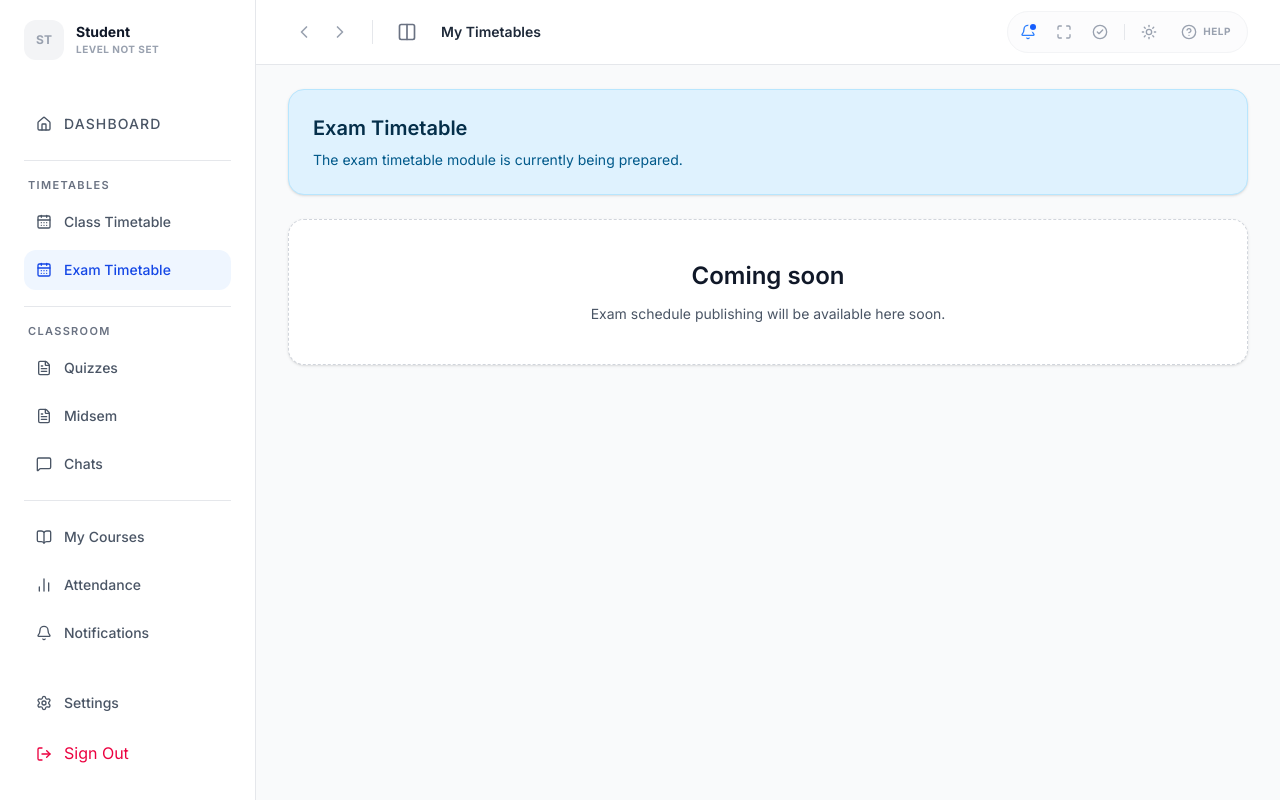
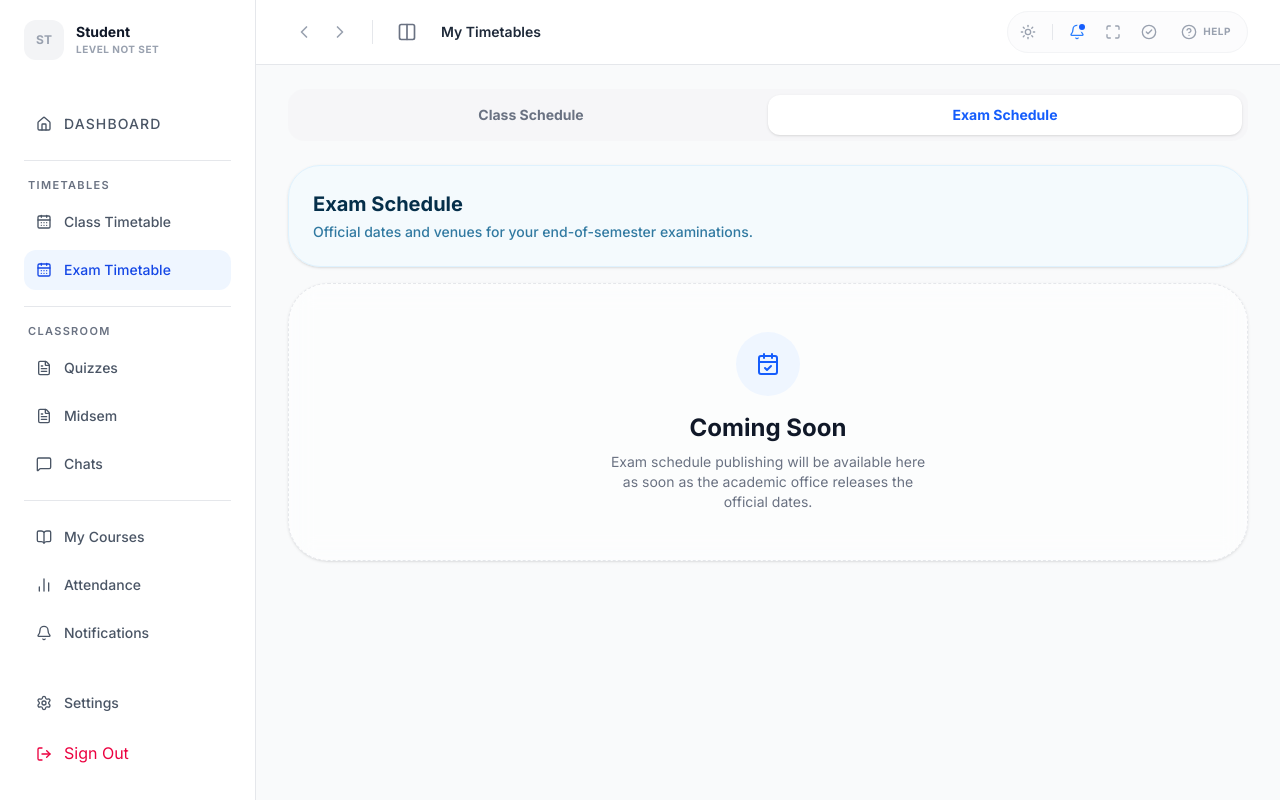
Before and after one commit to WonderDogbe/TertiaryFree, a Next.js app: page /dashboard/exam-timetable in a window 1280 px wide. Built offline with nearby package versions, Linux system fonts and the light colour scheme; no server answers.

Commit message:
feat: implement dashboard layout with top navigation, timetable pages, and tabbed timetable components

```diff
--- a/src/app/dashboard/exam-timetable/page.jsx
+++ b/src/app/dashboard/exam-timetable/page.jsx
@@ -1,21 +1,28 @@
+import { TimetableTabs } from "@/components/student-dashboard/timetable/TimetableTabs";
+
 export default function ExamTimetablePage() {
   return (
-    <div className="space-y-6">
-      <section className="rounded-2xl border border-sky-200 bg-sky-100 p-6 shadow-sm transition-colors duration-300 dark:border-sky-800/70 dark:bg-sky-900/25">
-        <h2 className="text-xl font-semibold text-sky-950 transition-colors duration-300 dark:text-sky-100">
-          Exam Timetable
+    <div className="space-y-4">
+      <TimetableTabs />
+
+      <section className="rounded-[2rem] border border-sky-100 bg-sky-50/50 p-6 shadow-sm transition-colors duration-300 dark:border-sky-900/40 dark:bg-sky-900/10">
+        <h2 className="text-xl font-bold text-sky-950 transition-colors duration-300 dark:text-sky-100">
+          Exam Schedule
         </h2>
-        <p className="mt-2 text-sm text-sky-800 transition-colors duration-300 dark:text-sky-200/90">
-          The exam timetable module is currently being prepared.
+        <p className="mt-1 text-sm text-sky-800/80 transition-colors duration-300 dark:text-sky-200/60 font-medium">
+          Official dates and venues for your end-of-semester examinations.
         </p>
       </section>
 
-      <section className="rounded-2xl border border-dashed border-gray-300 bg-white p-10 text-center shadow-sm transition-colors duration-300 dark:border-gray-700 dark:bg-gray-800">
-        <p className="text-2xl font-semibold text-gray-900 transition-colors duration-300 dark:text-gray-100">
-          Coming soon
+      <section className="rounded-[2.5rem] border border-dashed border-gray-200 bg-white/50 backdrop-blur-md p-12 text-center shadow-sm transition-colors duration-300 dark:border-gray-800 dark:bg-white/5">
+        <div className="mx-auto flex h-16 w-16 items-center justify-center rounded-full bg-blue-50 text-blue-600 dark:bg-blue-900/30 dark:text-blue-400 mb-4">
+           <svg xmlns="http://www.w3.org/2000/svg" width="24" height="24" viewBox="0 0 24 24" fill="none" stroke="currentColor" strokeWidth="2" strokeLinecap="round" strokeLinejoin="round"><path d="M8 2v4"/><path d="M16 2v4"/><rect width="18" height="18" x="3" y="4" rx="2"/><path d="M3 10h18"/><path d="m9 16 2 2 4-4"/></svg>
+        </div>
+        <p className="text-2xl font-bold text-gray-900 transition-colors duration-300 dark:text-gray-100">
+          Coming Soon
         </p>
-        <p className="mt-3 text-sm text-gray-600 transition-colors duration-300 dark:text-gray-300">
-          Exam schedule publishing will be available here soon.
+        <p className="mt-2 text-sm text-gray-500 transition-colors duration-300 dark:text-gray-400 max-w-xs mx-auto">
+          Exam schedule publishing will be available here as soon as the academic office releases the official dates.
         </p>
       </section>
     </div>
--- a/src/app/dashboard/timetable/page.jsx
+++ b/src/app/dashboard/timetable/page.jsx
@@ -10,6 +10,8 @@ import {
   getStudyDaysForMode,
   WEEKDAY_STUDY_DAYS,
 } from "@/lib/study-schedule";
+
+import { TimetableTabs } from "@/components/student-dashboard/timetable/TimetableTabs";
 
 export default function ClassTimetablePage() {
   const { user: profile } = useAuth();
@@ -35,13 +37,15 @@ export default function ClassTimetablePage() {
   );
 
   return (
-    <div className="space-y-6">
-      <section className="rounded-2xl border border-sky-200 bg-sky-100 p-6 shadow-sm transition-colors duration-300 dark:border-sky-800/70 dark:bg-sky-900/25">
-        <h2 className="text-xl font-semibold text-sky-950 transition-colors duration-300 dark:text-sky-100">
-          Class Timetable
+    <div className="space-y-4">
+      <TimetableTabs />
+
+      <section className="rounded-[2rem] border border-sky-100 bg-sky-50/50 p-6 shadow-sm transition-colors duration-300 dark:border-sky-900/40 dark:bg-sky-900/10">
+        <h2 className="text-xl font-bold text-sky-950 transition-colors duration-300 dark:text-sky-100">
+          Weekly Classes
         </h2>
-        <p className="mt-2 text-sm text-sky-800 transition-colors duration-300 dark:text-sky-200/90">
-          View classes for your selected study days in one clear weekly overview.
+        <p className="mt-1 text-sm text-sky-800/80 transition-colors duration-300 dark:text-sky-200/60 font-medium">
+          Your personalized lecture schedule based on your study mode.
         </p>
       </section>
 
--- a/src/components/student-dashboard/TopNavbar.tsx
+++ b/src/components/student-dashboard/TopNavbar.tsx
@@ -216,6 +216,12 @@ export function TopNavbar({
           <div className="flex items-center">
 
             <div className="flex items-center gap-1 rounded-full border border-gray-100 bg-gray-50/50 p-1 dark:border-gray-800 dark:bg-gray-800/30">
+               <div className="flex h-8 w-8 items-center justify-center">
+                  <ThemeToggle minimalist />
+               </div>
+
+               <div className="mx-1 h-4 w-px bg-gray-200 dark:bg-gray-700" />
+
                <Link href="/dashboard/notifications" className="relative flex h-8 w-8 items-center justify-center rounded-full text-blue-500 hover:bg-white dark:hover:bg-gray-800 transition-colors">
                   <Bell className="h-4 w-4" />
                   <span className="absolute right-2 top-2 h-1.5 w-1.5 rounded-full bg-blue-600 ring-2 ring-gray-50 dark:ring-gray-900" />
@@ -229,13 +235,7 @@ export function TopNavbar({
                   <CheckCircle2 className="h-4 w-4" />
                </button>
 
-               <div className="mx-1 h-4 w-px bg-gray-200 dark:bg-gray-700" />
-
-               <div className="flex h-8 w-8 items-center justify-center">
-                  <ThemeToggle minimalist />
-               </div>
-
-               <button className="flex items-center gap-1.5 rounded-full px-3 py-1 text-gray-400 hover:bg-white dark:hover:bg-gray-800 transition-colors">
+               <button className="hidden items-center gap-1.5 rounded-full px-3 py-1 text-gray-400 hover:bg-white dark:hover:bg-gray-800 transition-colors md:flex">
                   <HelpCircle className="h-4 w-4" />
                   <span className="text-[10px] font-bold uppercase tracking-wider">Help</span>
                </button>
--- /dev/null
+++ b/src/components/student-dashboard/timetable/TimetableTabs.tsx
@@ -0,0 +1,42 @@
+"use client";
+
+import Link from "next/link";
+import { usePathname } from "next/navigation";
+
+export function TimetableTabs() {
+  const pathname = usePathname();
+  const isExamTimetable = pathname.includes("exam-timetable");
+
+  const tabs = [
+    {
+      id: "class",
+      label: "Class Schedule",
+      href: "/dashboard/timetable",
+      isActive: !isExamTimetable,
+    },
+    {
+      id: "exam",
+      label: "Exam Schedule",
+      href: "/dashboard/exam-timetable",
+      isActive: isExamTimetable,
+    },
+  ];
+
+  return (
+    <div className="flex p-1.5 bg-gray-100/50 dark:bg-gray-800/50 rounded-2xl mb-6">
+      {tabs.map((tab) => (
+        <Link
+          key={tab.id}
+          href={tab.href}
+          className={`flex-1 flex items-center justify-center py-2.5 px-4 rounded-xl text-sm font-bold transition-all duration-300 ${
+            tab.isActive
+              ? "bg-white dark:bg-[#121212] text-blue-600 shadow-sm"
+              : "text-gray-500 hover:text-gray-700 dark:text-gray-400 dark:hover:text-gray-200"
+          }`}
+        >
+          {tab.label}
+        </Link>
+      ))}
+    </div>
+  );
+}
```
